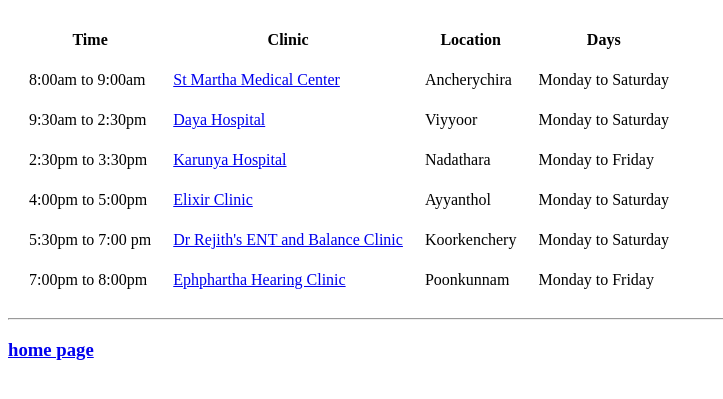
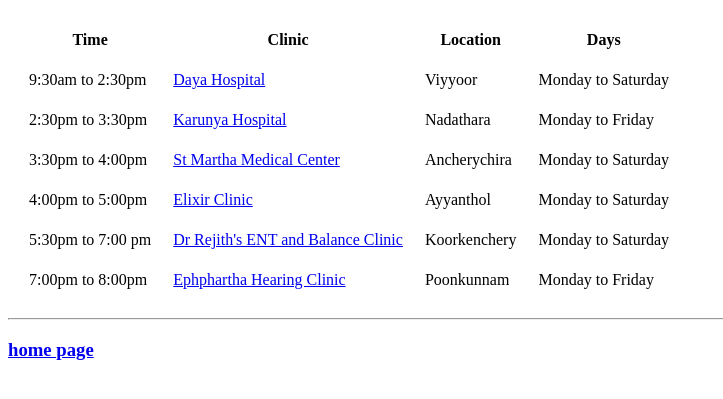
Before and after one commit to rejithdr/ent, a plain HTML site: page hospitals.html in a window 1280 px wide. Shown: the part 271-670 px from the top of the page, without its empty margins (0-723 px from the left). Drawn offline with Linux system fonts and the light colour scheme.

Commit message:
Update hospitals.html

```diff
--- a/hospitals.html
+++ b/hospitals.html
@@ -18,12 +18,7 @@
     </header>
 
     <body>
-      <tr>
-        <td>8:00am to 9:00am</td>
-        <td><a href="mmc.html">St Martha Medical Center</a></td>
-        <td>Ancherychira</td>
-        <td>Monday to Saturday</td>
-      </tr>
+
       <tr>
         <td>9:30am to 2:30pm</td>
         <td><a href="daya.html">Daya Hospital</a></td>
@@ -35,6 +30,12 @@
         <td><a href="karunya.html">Karunya Hospital</a></td>
         <td>Nadathara</td>
         <td>Monday to Friday</td>
+      </tr>
+      <tr>
+        <td>3:30pm to 4:00pm</td>
+        <td><a href="mmc.html">St Martha Medical Center</a></td>
+        <td>Ancherychira</td>
+        <td>Monday to Saturday</td>
       </tr>
       <tr>
         <td>4:00pm to 5:00pm </td>
```
